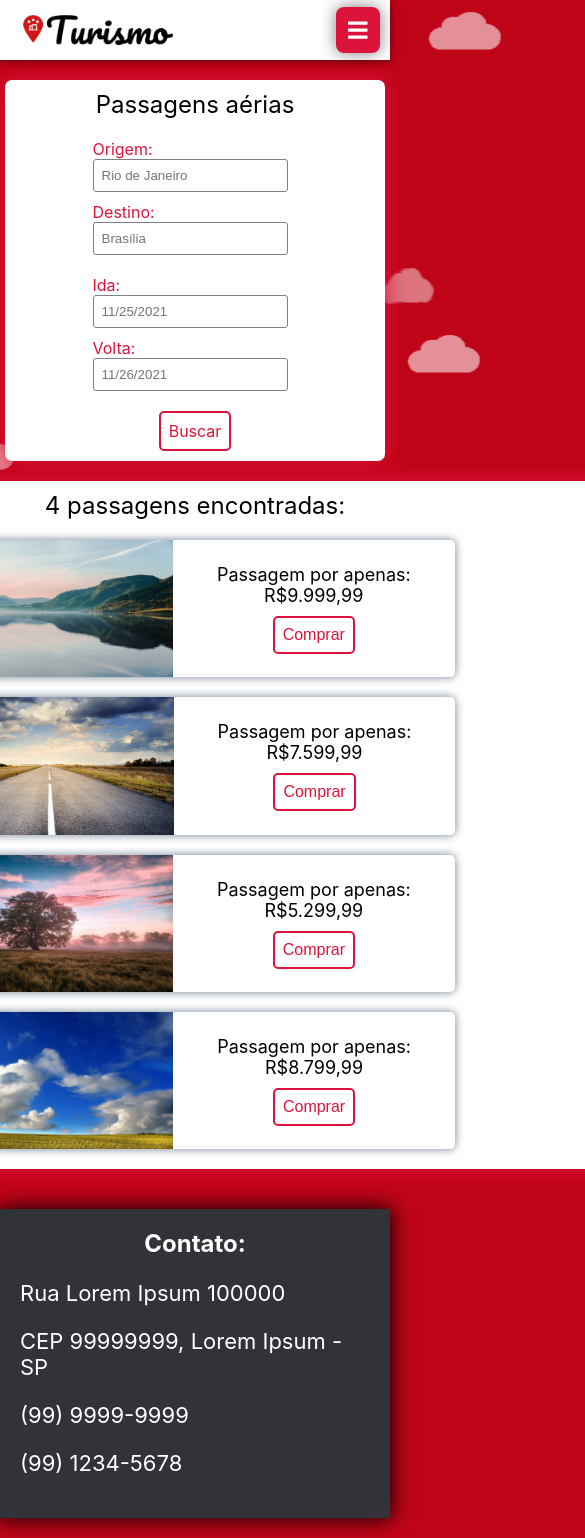
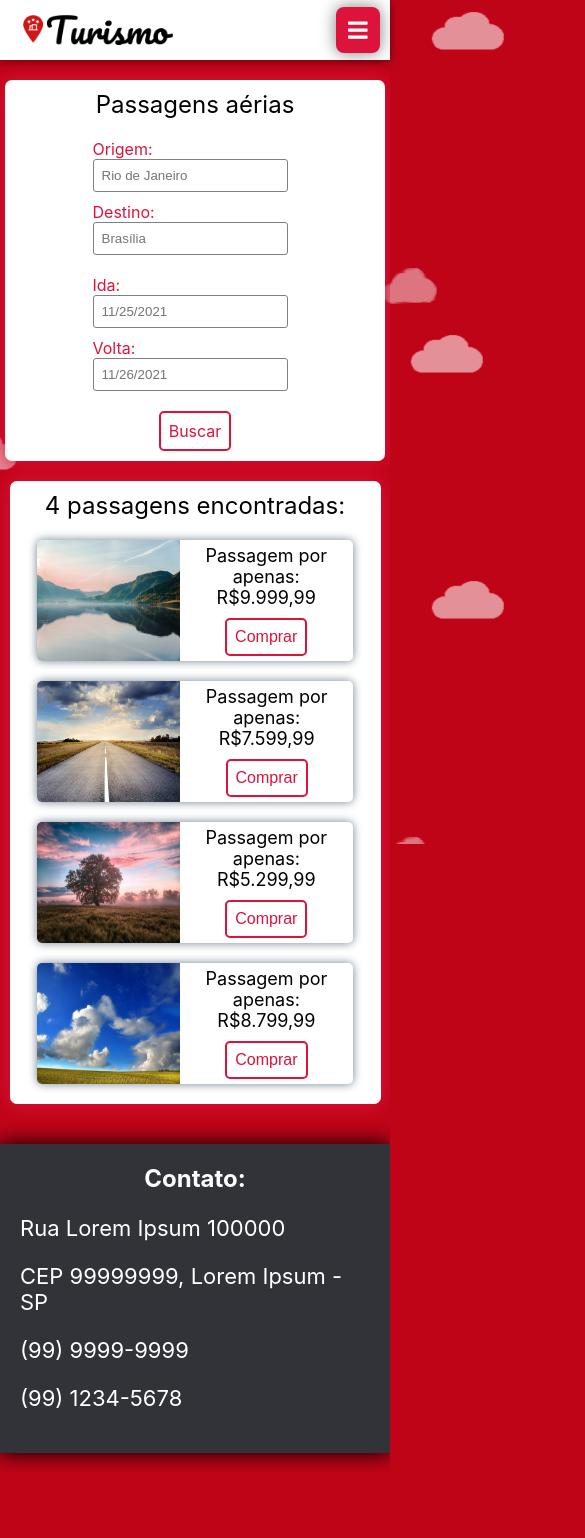
Before and after one commit to roberto-ng/site-de-turismo, a Next.js app: page /resultado in a window 390 px wide. Shown: the top 1538 px of the page, 585 px wide, since content can reach past the window. After the commit the page ends 1473 px from the top, so only its background shows below. Built offline with nearby package versions, Linux system fonts and the light colour scheme.

Commit message:
Adaptar página de resultados a telas pequenas

```diff
--- a/styles/Resultado.module.css
+++ b/styles/Resultado.module.css
@@ -69,3 +69,18 @@
   color: white;
   background-color: crimson;
 }
+
+@media screen and (max-width: 1180px) {
+  .retangulo {
+    min-width: unset;
+    max-width: unset;
+    width: 90%;
+    height: unset;
+  }
+
+  .passagem {
+    min-width: unset;
+    max-width: 520px;
+    width: 90%;
+  }
+}
```
Lines whose indentation alone changed are shown as unchanged.
